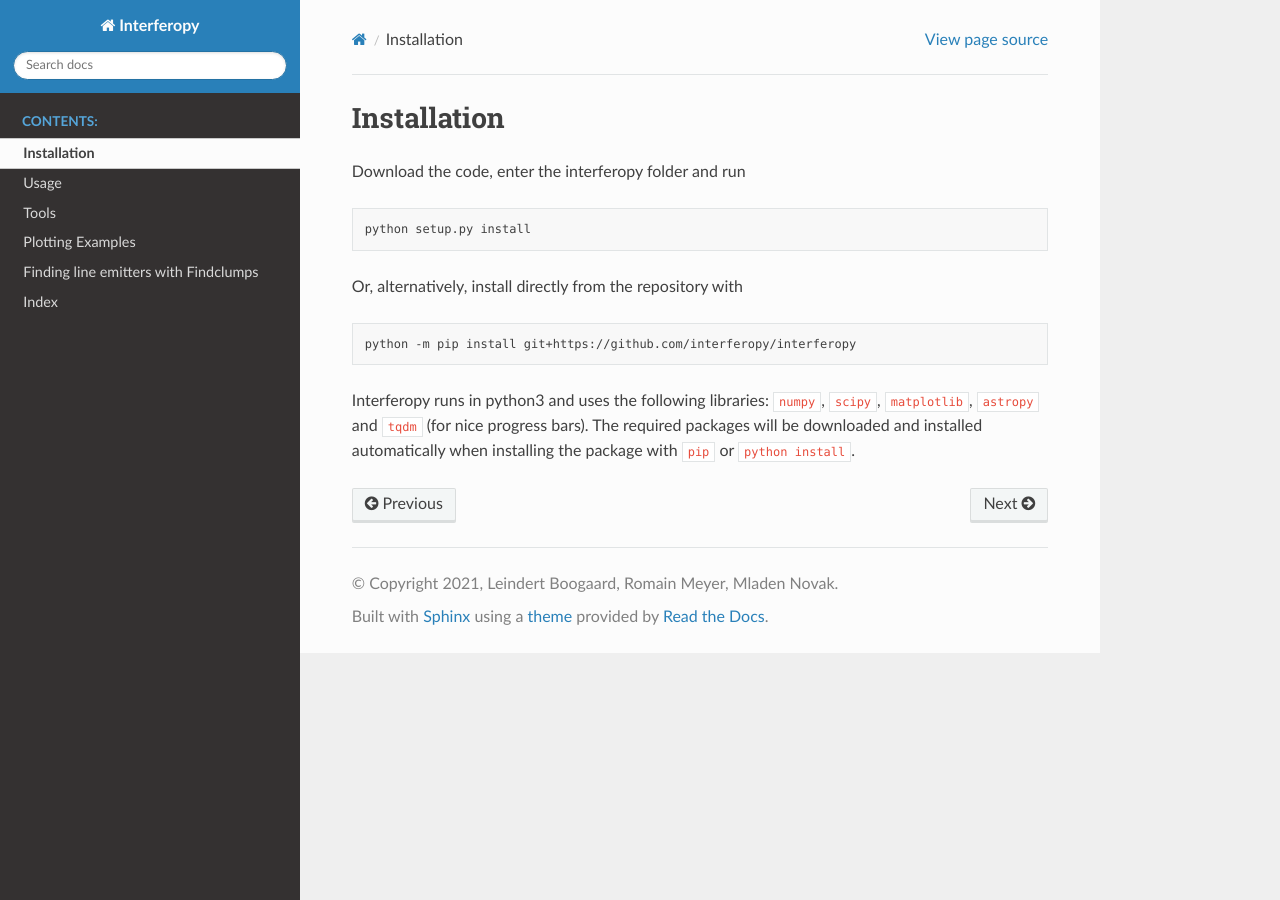
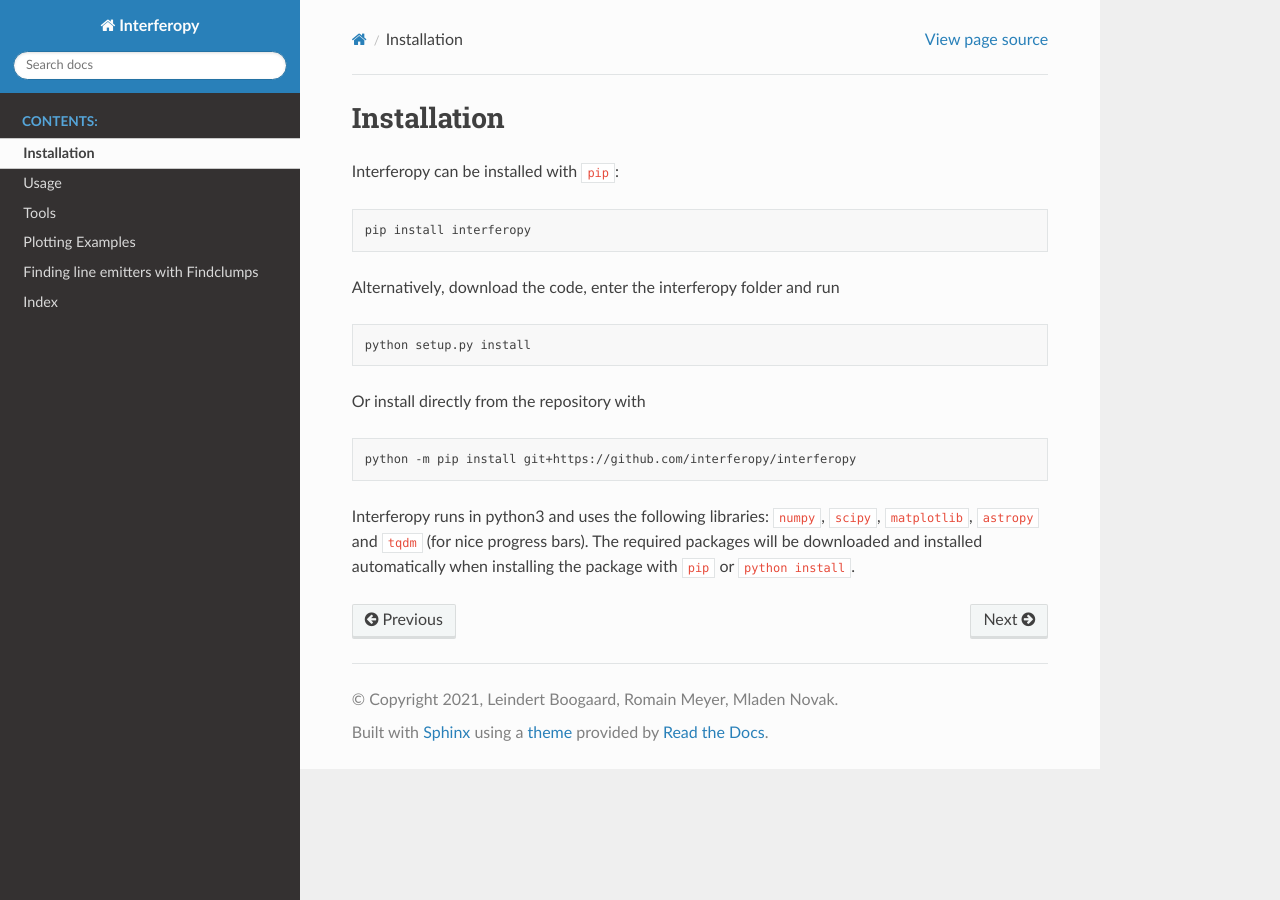
Before and after one commit to interferopy/interferopy, a Sphinx documentation site: the page built from docs/pages/install.rst, in a window 1280 px wide. Built offline with Sphinx 7.4.7 and the Read the Docs theme 2.0.0, drawn with Linux system fonts in a browser that asks for light colours.

Commit message:
Update documentation to mention pip install

```diff
--- a/docs/pages/install.rst
+++ b/docs/pages/install.rst
@@ -1,13 +1,19 @@
 Installation
 ============
 
-Download the code, enter the interferopy folder and run
+Interferopy can be installed with ``pip``:
+
+.. code-block:: bash
+
+   pip install interferopy
+
+Alternatively, download the code, enter the interferopy folder and run
 
 .. code-block:: bash
 
     python setup.py install
 
-Or, alternatively, install directly from the repository with
+Or install directly from the repository with
 
 .. code-block:: bash
 
```
